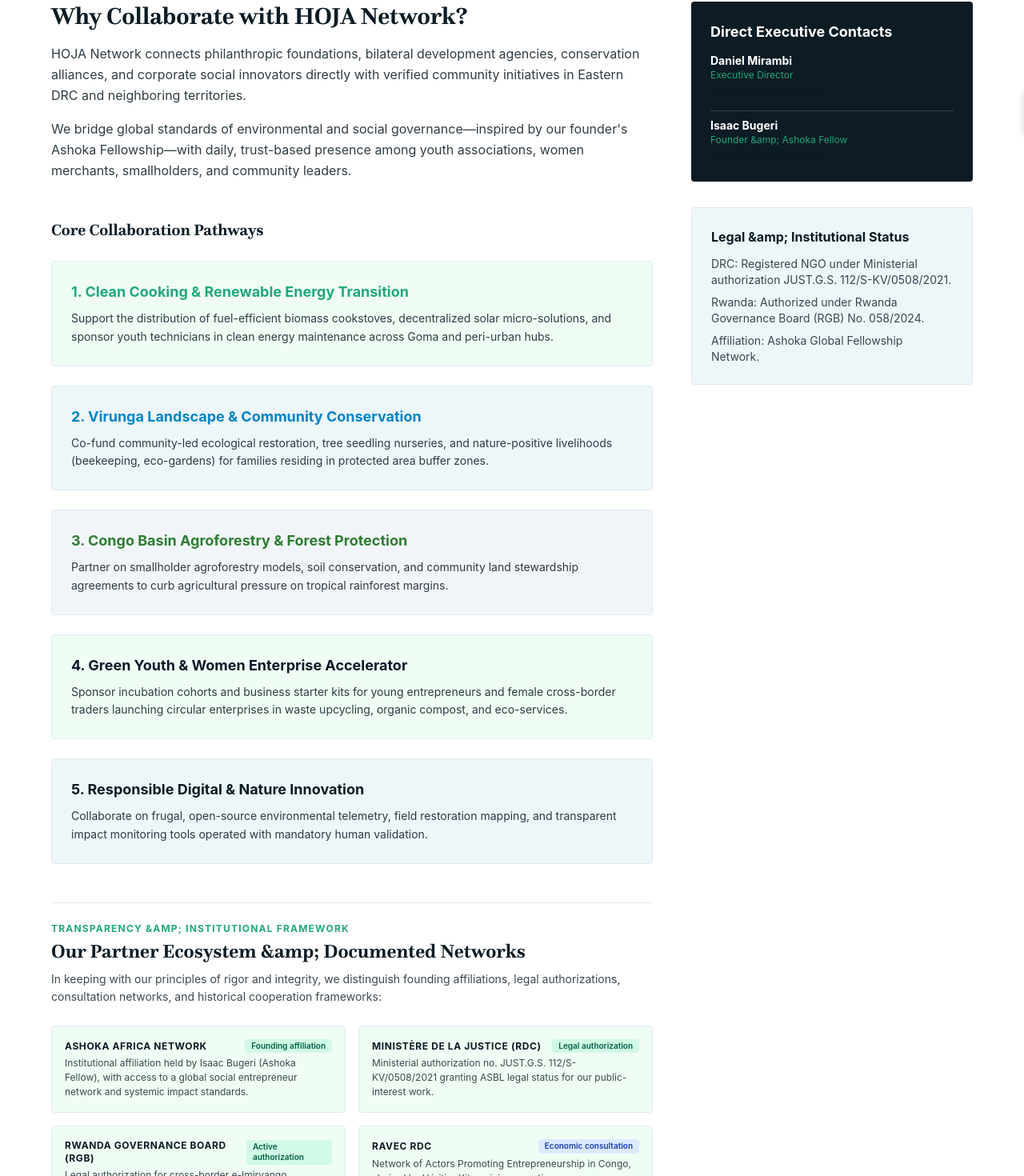
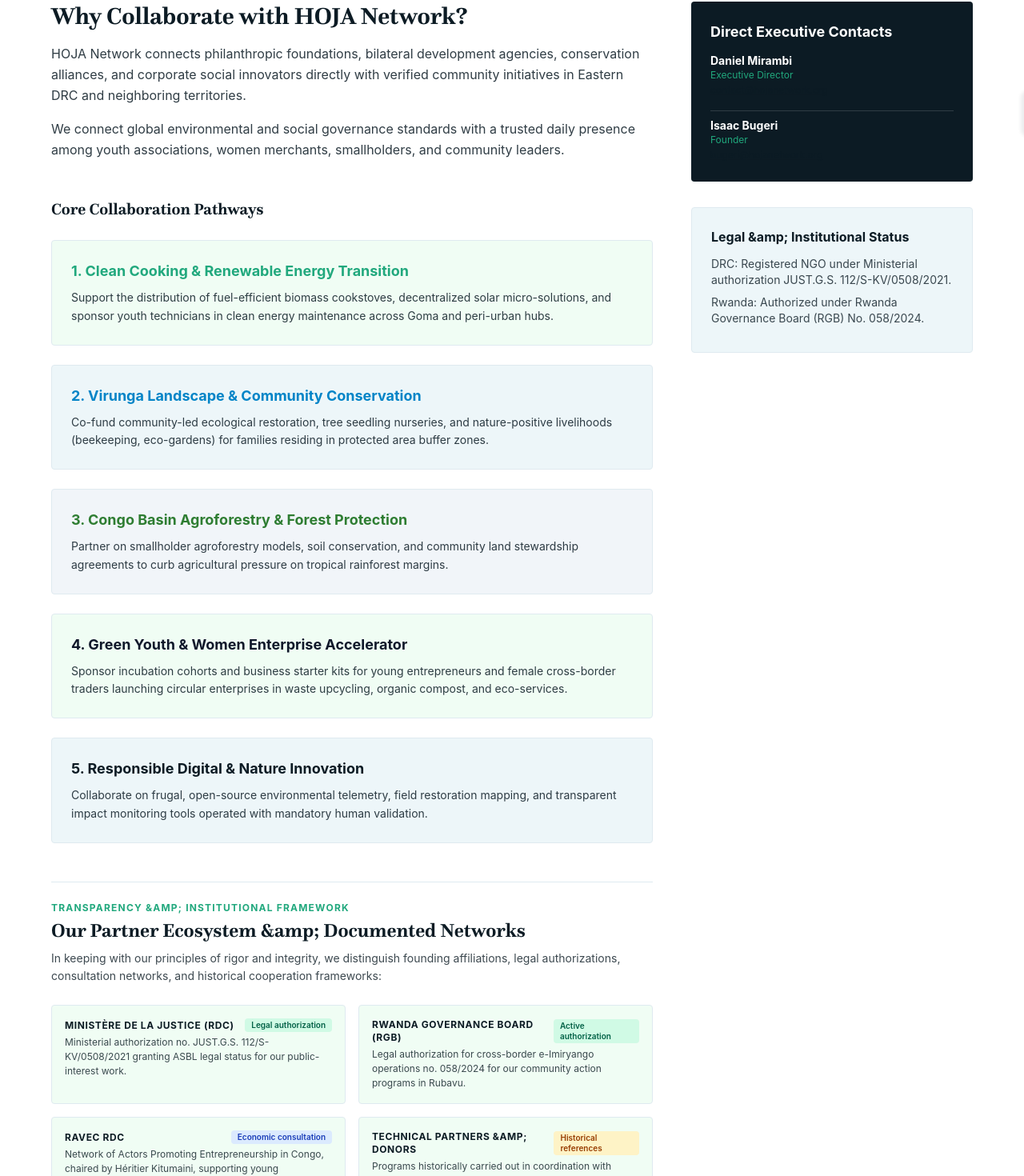
Before and after one commit to Lamsasiri/hoja-network-website, a Next.js app: page /get-involved/partner-with-us in a window 1280 px wide. Shown: the part 608-2078 px from the top of the page at 80% size. Built offline with nearby package versions, Linux system fonts and the light colour scheme.

Commit message:
fix: apply approved HOJA content updates

```diff
--- a/src/app/get-involved/partner-with-us/PartnerWithUsClient.tsx
+++ b/src/app/get-involved/partner-with-us/PartnerWithUsClient.tsx
@@ -86,7 +86,7 @@ export default function PartnerWithUsPage() {
                 {fr ? "HOJA Network met en relation des fondations philanthropiques, des agences bilatérales de développement, des alliances de conservation et des entreprises à impact avec des initiatives communautaires vérifiées dans l’est de la RDC et les territoires voisins." : "HOJA Network connects philanthropic foundations, bilateral development agencies, conservation alliances, and corporate social innovators directly with verified community initiatives in Eastern DRC and neighboring territories."}
               </p>
               <p className="text-base leading-relaxed text-foreground/85">
-                {fr ? <>Nous relions les normes mondiales de gouvernance environnementale et sociale — inspirées par le statut Ashoka Fellow de notre fondateur — à une présence quotidienne fondée sur la confiance auprès des associations de jeunes, des commerçantes, des petits exploitants et des responsables communautaires.</> : <>We bridge global standards of environmental and social governance—inspired by our founder&apos;s Ashoka Fellowship—with daily, trust-based presence among youth associations, women merchants, smallholders, and community leaders.</>}
+                {fr ? "Nous relions les normes mondiales de gouvernance environnementale et sociale à une présence quotidienne fondée sur la confiance auprès des associations de jeunes, des commerçantes, des petits exploitants et des responsables communautaires." : "We connect global environmental and social governance standards with a trusted daily presence among youth associations, women merchants, smallholders, and community leaders."}
               </p>
             </div>
 
@@ -147,19 +147,6 @@ export default function PartnerWithUsPage() {
               </div>
 
               <div className="grid grid-cols-1 md:grid-cols-2 gap-4 text-xs">
-                {/* 1. Ashoka */}
-                <div className="p-4 bg-surface-2 rounded-sm border border-border">
-                  <div className="flex justify-between items-center mb-1">
-                    <span className="font-bold text-accent uppercase tracking-wider">Ashoka Africa Network</span>
-                    <span className="text-[10px] font-semibold text-emerald-800 bg-emerald-100 px-2 py-0.5 rounded">
-                      {fr ? "Affiliation fondatrice" : "Founding affiliation"}
-                    </span>
-                  </div>
-                  <p className="text-foreground/80 leading-normal">
-                    {fr ? <>Lien institutionnel porté par Isaac Bugeri (Ashoka Fellow), avec accès au réseau mondial des entrepreneurs sociaux et à ses standards d’impact systémique.</> : <>Institutional affiliation held by Isaac Bugeri (Ashoka Fellow), with access to a global social entrepreneur network and systemic impact standards.</>}
-                  </p>
-                </div>
-
                 {/* 2. Ministère Justice RDC */}
                 <div className="p-4 bg-surface-2 rounded-sm border border-border">
                   <div className="flex justify-between items-center mb-1">
@@ -383,7 +370,7 @@ export default function PartnerWithUsPage() {
                 </div>
                 <div className="pt-2 border-t border-background/15">
                   <div className="font-bold text-background">Isaac Bugeri</div>
-                  <div className="text-xs text-primary">{fr ? "Fondateur et Ashoka Fellow" : "Founder &amp; Ashoka Fellow"}</div>
+                  <div className="text-xs text-primary">{fr ? "Fondateur" : "Founder"}</div>
                   <a href="mailto:bugeri@hojanetwork.org" className="text-xs underline hover:text-primary">
                     bugeri@hojanetwork.org
                   </a>
@@ -399,9 +386,6 @@ export default function PartnerWithUsPage() {
               <p className="text-foreground/80 mb-2">
                 <strong>{fr ? "Rwanda :" : "Rwanda:"}</strong> {fr ? "Autorisée par le Rwanda Governance Board (RGB)" : "Authorized under Rwanda Governance Board (RGB)"} <code>{fr ? "n°" : "No."} 058/2024</code>.
               </p>
-              <p className="text-foreground/80">
-                <strong>{fr ? "Affiliation :" : "Affiliation:"}</strong> Ashoka Global Fellowship Network.
-              </p>
             </div>
           </aside>
         </div>
--- a/src/app/layout.tsx
+++ b/src/app/layout.tsx
@@ -231,7 +231,7 @@ const UtilityNav_data = [
 ];
 
 const Tile2_data = [
-    { description: "Community Supporter ", description2: "$50", description3: "Ashoka Africa Network ", description4: "Fellowship", description5: "Youth Training Advocate ", description6: "$250", description7: "HOJA EDUC Supporter ", description8: "$25", description9: "Women Enterprise Circle ", description10: "$100" },
+    { description: "Community Supporter ", description2: "$50", description3: "", description4: "", description5: "Youth Training Advocate ", description6: "$250", description7: "HOJA EDUC Supporter ", description8: "$25", description9: "Women Enterprise Circle ", description10: "$100" },
     { description: "Community Hub ", description2: "$150", description3: "Regional Development Ally ", description4: "$80", description5: "Local Enterprise Partner ", description6: "$300", description7: "Youth Mentorship Supporter ", description8: "$45", description9: "Family Resilience Fund ", description10: "$75" },
     { description: "African Youth Supporter ", description2: "$120", description3: "Child Protection Ally ", description4: "$60", description5: "Community Solidarity ", description6: "$210", description7: "Local Community Leader ", description8: "$35", description9: "Vocational Skills Circle ", description10: "$180" }
 ];
@@ -263,7 +263,6 @@ const TextLink_data = [
     { href: "/what-we-do/youth-empowerment", text: "Youth Economic Empowerment", textFr: "Autonomisation économique des jeunes", label: ", Practical Vocational Training & Enterprise", labelFr: ", formations professionnelles pratiques et entrepreneuriat" },
     { href: "/what-we-do/women-empowerment", text: "Women's Economic Empowerment", textFr: "Autonomisation économique des femmes", label: ", Financial Literacy & Sustainable Enterprise", labelFr: ", éducation financière et entreprises durables" },
     { href: "/what-we-do/hoja-educ", text: "HOJA EDUC", textFr: "HOJA EDUC", label: ", Creative Learning & Environmental Appreciation for Children", labelFr: ", apprentissage créatif et sensibilisation des enfants à l’environnement" },
-    { href: "/who-we-are", text: "Ashoka Africa Fellowship", textFr: "Ashoka Africa Fellowship", label: ", Social Entrepreneurship Affiliation", labelFr: ", réseau d’entrepreneuriat social" },
     { href: "/who-we-are", text: "Philosophy", textFr: "Notre philosophie", label: ", Solve Problems, Create Opportunities", labelFr: ", résoudre les problèmes et créer des opportunités" }
 ];
 
@@ -319,7 +318,6 @@ const TextLink_cids: string[][] = [
     ["Ln362", "Ln363"],
     ["Ln364", "Ln365"],
     ["Ln366", "Ln367"],
-    ["Ln368", "Ln369"]
 ];
 
 const Tile2_styles = [
@@ -419,11 +417,11 @@ export default function RootLayout({ children }: { children: ReactNode }) {
             </a>
             <nav className="min-w-0 flex-1 flex justify-center items-center my-[0.6875rem] mx-4 lg:mx-2 xl:mx-3 2xl:mx-4 max-md:w-[10.5rem] max-md:mx-[2.3px] max-lg:order-[3] max-lg:my-0 md:max-lg:w-[7.1875rem] md:max-lg:ml-2.5 md:max-lg:mr-0" data-cid="Ln36">
               <input type="checkbox" id="rnav-open" className="peer hidden" aria-label="Toggle navigation menu" />
-              <label className="hidden relative py-[10.7px] pr-10 pl-4 text-background text-xl font-bold leading-7.5 text-left uppercase bg-accent cursor-pointer max-lg:block max-md:pr-6 max-md:text-center max-md:[font-size:inherit] max-md:leading-[inherit]" data-cid="Ln37" aria-expanded="false" htmlFor="rnav-open" id="rnav-button">
-                {"Menu "}
-                <svg className="w-5 h-5 block absolute top-[calc(50%_-_10px)] right-4 text-background pointer-events-none" aria-hidden="true" fill="none" stroke="currentColor" viewBox="0 0 24 24">
+              <label className="hidden relative py-[10.7px] px-4 text-background text-xl font-bold leading-7.5 text-left uppercase bg-accent cursor-pointer max-lg:flex max-lg:items-center max-lg:justify-center max-lg:gap-3 max-md:[font-size:inherit] max-md:leading-[inherit]" data-cid="Ln37" aria-expanded="false" htmlFor="rnav-open" id="rnav-button">
+                <svg className="w-5 h-5 block shrink-0 text-background pointer-events-none" aria-hidden="true" fill="none" stroke="currentColor" viewBox="0 0 24 24">
                   <path strokeLinecap="round" strokeLinejoin="round" strokeWidth={2.5} d="M4 6h16M4 12h16M4 18h16" />
                 </svg>
+                <span>Menu</span>
               </label>
               <ul className="flex flex-nowrap items-center justify-center [list-style-type:none] list-outside max-lg:hidden after:content-[''] after:table after:w-0 after:h-0 max-lg:after:w-auto max-lg:after:h-auto" data-cid="Ln39">
                 {ListRow_data.map((d, i) => <ListRow key={i} d={d} cids={ListRow_cids[i]} />)}
--- a/src/app/what-we-do/hoja-educ/page.tsx
+++ b/src/app/what-we-do/hoja-educ/page.tsx
@@ -79,7 +79,7 @@ export default function HojaEducPage() {
                 <LanguageText fr="« Chaque enfant est naturellement curieux. Lorsqu’il a la liberté de créer, de questionner et de construire, il développe l’état d’esprit des acteurs du changement qui façonneront l’Afrique de demain. »" en="“Every child is naturally curious. When given the freedom to create, question, and build, they develop the mindset of changemakers who will shape tomorrow's Africa.”" />
               </p>
               <span className="block font-bold text-primary text-xs mt-3 uppercase tracking-wider">
-                <LanguageText fr="— Isaac Bugeri, fondateur et Ashoka Fellow" en="— Isaac Bugeri, Founder & Ashoka Fellow" />
+                <LanguageText fr="— Isaac Bugeri, fondateur de HOJA Network" en="— Isaac Bugeri, Founder of HOJA Network" />
               </span>
             </blockquote>
           </div>
--- a/src/app/who-we-are/leadership-and-governance/page.tsx
+++ b/src/app/who-we-are/leadership-and-governance/page.tsx
@@ -46,10 +46,10 @@ const LEADERS: LeaderProfile[] = [
     role: "Founder of HOJA Network",
     roleFr: "Fondateur de HOJA Network",
     category: "Leadership & Founder",
-    bio: "Ashoka Africa Fellow & Venture Manager. Former Executive Director of Groupe ISACOM. Founded HOJA Network in 2017 to eradicate youth unemployment and build sustainable community enterprise across the Great Lakes.",
-    bioFr: "Ashoka Africa Fellow et Venture Manager. Ancien directeur exécutif du Groupe ISACOM. Il a fondé HOJA Network en 2017 pour lutter contre le chômage des jeunes et développer des entreprises communautaires durables dans la région des Grands Lacs.",
-    tag: "Founder & Ashoka Fellow",
-    tagFr: "Fondateur et Ashoka Fellow"
+    bio: "Venture Manager. Former Executive Director of Groupe ISACOM. Founded HOJA Network in 2017 to eradicate youth unemployment and build sustainable community enterprise across the Great Lakes.",
+    bioFr: "Venture Manager. Ancien directeur exécutif du Groupe ISACOM. Il a fondé HOJA Network en 2017 pour lutter contre le chômage des jeunes et développer des entreprises communautaires durables dans la région des Grands Lacs.",
+    tag: "Founder",
+    tagFr: "Fondateur"
   },
   {
     name: "Daniel Mirambi",
--- a/src/app/who-we-are/our-history/page.tsx
+++ b/src/app/who-we-are/our-history/page.tsx
@@ -16,8 +16,8 @@ const TIMELINE = [
     year: "2017",
     title: "Origins & Foundation by Isaac Bugeri",
     titleFr: "Origines et fondation par Isaac Bugeri",
-    description: "Isaac Bugeri, Congolese social entrepreneur and Ashoka Fellow, establishes HOJA Network in Nairobi, Kenya, driven by a conviction: youth unemployment and community challenges must be tackled through practical skills, enterprise creation, and local problem-solving.",
-    descriptionFr: "Isaac Bugeri, entrepreneur social congolais et Ashoka Fellow, fonde HOJA Network à Nairobi, au Kenya. Sa conviction : le chômage des jeunes et les défis des communautés appellent des compétences pratiques, la création d’entreprises et des solutions locales."
+    description: "Isaac Bugeri, Congolese social entrepreneur, establishes HOJA Network in Nairobi, Kenya, driven by a conviction: youth unemployment and community challenges must be tackled through practical skills, enterprise creation, and local problem-solving.",
+    descriptionFr: "Isaac Bugeri, entrepreneur social congolais, fonde HOJA Network à Nairobi, au Kenya. Sa conviction : le chômage des jeunes et les défis des communautés appellent des compétences pratiques, la création d’entreprises et des solutions locales."
   },
   {
     year: "2019",
@@ -95,7 +95,7 @@ export default function HistoryPage() {
               <LanguageText fr="« La véritable transformation ne vient pas de l’assistanat. Elle advient lorsque les jeunes et les femmes des communautés disposent des outils, de la rigueur financière et de la confiance technique nécessaires pour bâtir des solutions durables. »" en="“True transformation never comes from hand-outs. It emerges when grassroots youth and women gain the tools, the financial discipline, and the technical confidence to build solutions that last.”" />
             </blockquote>
             <p className="font-semibold text-primary text-sm">
-              — Isaac Bugeri, <LanguageText fr="fondateur de HOJA Network (Ashoka Fellow)" en="Founder of HOJA Network (Ashoka Fellow)" />
+              — Isaac Bugeri, <LanguageText fr="fondateur de HOJA Network" en="Founder of HOJA Network" />
             </p>
           </div>
 
--- a/src/app/who-we-are/page.tsx
+++ b/src/app/who-we-are/page.tsx
@@ -8,7 +8,7 @@ import { createPageMetadata } from "../../lib/seo";
 export const metadata = createPageMetadata({
   path: "/who-we-are",
   title: "Who We Are | HOJA Network",
-  description: "HOJA Network is an African regional organization founded in 2017 by Ashoka Fellow Isaac Bugeri, positioned at the intersection of nature protection, clean energy, green entrepreneurship, and community resilience.",
+  description: "HOJA Network is an African regional organization founded in 2017 by Isaac Bugeri, positioned at the intersection of nature protection, clean energy, green entrepreneurship, and community resilience.",
 });
 
 
@@ -109,7 +109,7 @@ export default function WhoWeArePage() {
               </div>
               <div className="block p-6" data-cid="n56">
                 <p className="block text-xl leading-6.5 text-foreground font-medium" data-cid="n57">
-                  <LanguageText fr="HOJA Network est une organisation régionale africaine fondée en 2017 par Isaac Bugeri, Ashoka Fellow." en="HOJA Network is an African regional organization founded in 2017 by Ashoka Fellow Isaac Bugeri." />
+                  <LanguageText fr="HOJA Network est une organisation régionale africaine fondée en 2017 par Isaac Bugeri." en="HOJA Network is an African regional organization founded in 2017 by Isaac Bugeri." />
                 </p>
                 <p className="block text-base leading-6 mt-3 text-muted-foreground">
                   <LanguageText fr="Nous agissons à la croisée de la conservation écologique, de l’énergie propre, de l’entrepreneuriat vert et de la résilience communautaire dans l’est de la RDC et la région des Grands Lacs." en="Positioned at the nexus of ecological conservation, clean energy, green entrepreneurship, and community resilience in Eastern DRC and the Great Lakes borderlands." />
```
Also changed, not shown: src/app/contact/page.tsx (+9 -4 lines), src/components/LocalizedHojaPage.tsx (+13 -2 lines), src/locales/translations.ts (+12 -2 lines).
